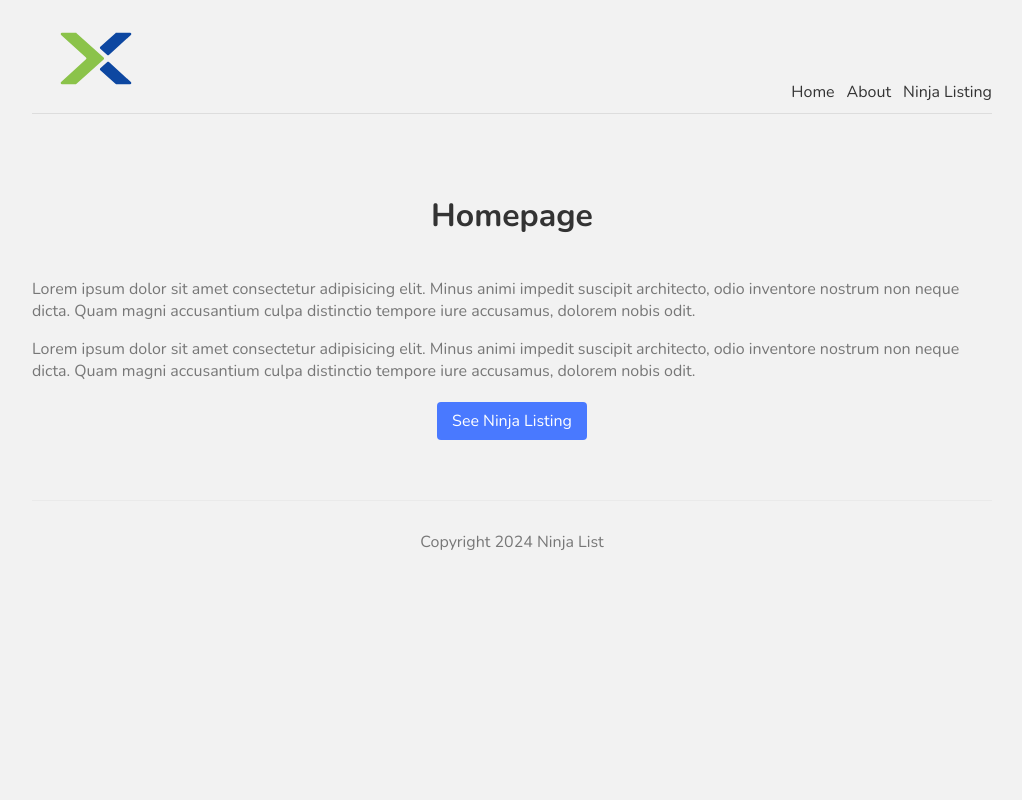
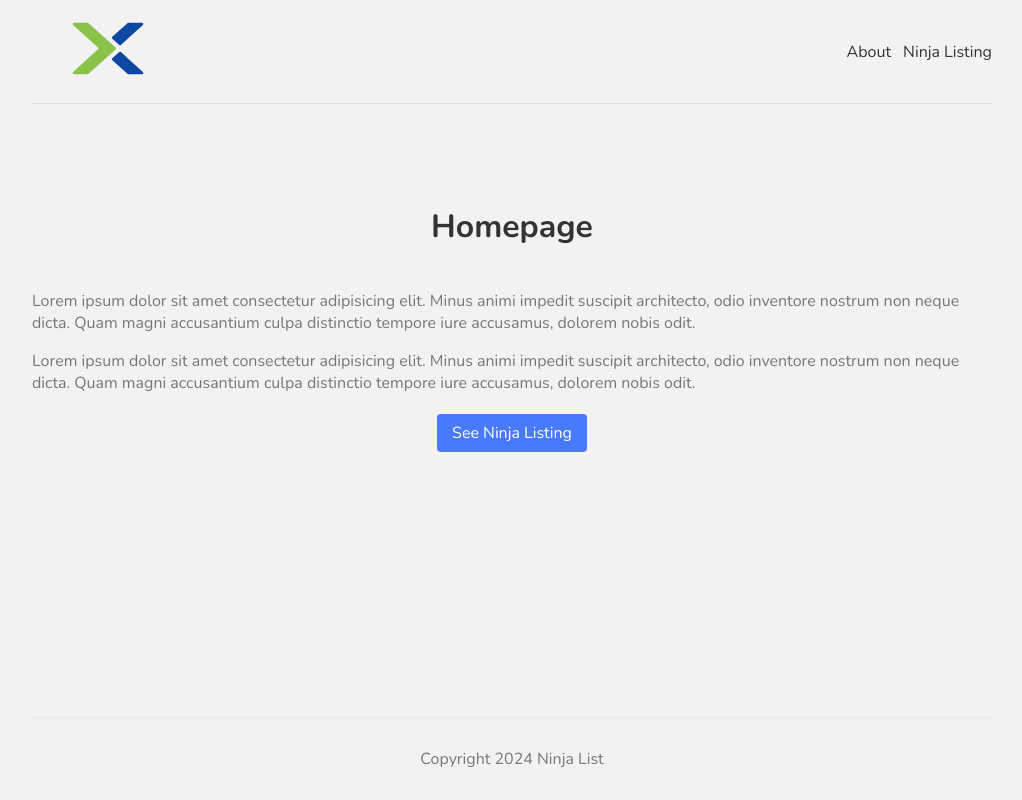
Before and after one commit to AndrewMaalouf/next_project, a Next.js app: page / in a window 1280 px wide. Shown: the whole page, without its empty margins (128-1150 px from the left). Built offline with nearby package versions, Linux system fonts and the light colour scheme.

Commit message:
fixing footer and nav bar

```diff
--- a/comps/Navbar.jsx
+++ b/comps/Navbar.jsx
@@ -5,9 +5,8 @@ const Navbar = () => {
     return (
         <nav>
             <div className="logo">
-                <Image src="/logo.svg" alt="logo" width={128} height={77}/>
+              <Link href="/"><Image src="/logo.svg" alt="logo" width={128} height={77}/></Link>
             </div>
-            <Link href="/">Home</Link>
             <Link href="/about">About</Link>
             <Link href="/andrew">Ninja Listing</Link>
         </nav>
--- a/styles/globals.css
+++ b/styles/globals.css
@@ -1,6 +1,8 @@
 @import url('https://fonts.googleapis.com/css2?family=Nunito:wght@300;400;600;700&display=swap');
 
-body {
+html, body {
+  height: 100%;
+  margin: 0;
   background: #f2f2f2;
   color: #333;
   font-family: "Nunito";
@@ -12,17 +14,19 @@ a {
 }
 
 .content {
+  display: flex;
+  flex-direction: column;
+  min-height: 100vh;
   max-width: 960px;
   margin: 0 auto;
 }
 
 nav {
-  margin: 10px auto 80px;
   padding: 10px 0;
   display: flex;
-  justify-content: flex-end;
-  align-items: flex-end;
+  align-items: center;
   border-bottom: 1px solid #ddd;
+  margin-bottom: 80px;
 }
 
 nav a {
@@ -37,7 +41,7 @@ footer {
   display: block;
   text-align: center;
   padding: 30px 0;
-  margin-top: 60px;
+  margin-top: auto;
   color: #777;
   border-top: 1px solid #eaeaea;
 }
```
